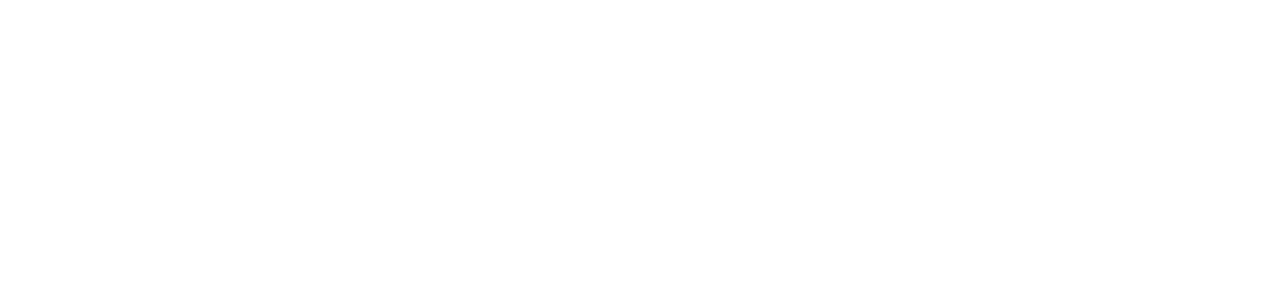
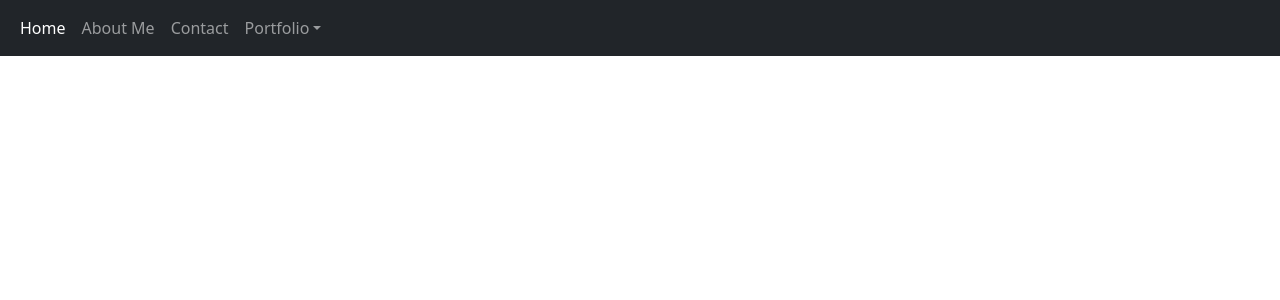
Before and after one commit to omar-94/react-portfolio, a React (Create React App) app: page / in a window 1280 px wide. Shown: the top 300 px of the page. Built offline with nearby package versions, Linux system fonts and the light colour scheme.

Commit message:
navbar rendered

```diff
--- a/src/App.js
+++ b/src/App.js
@@ -1,11 +1,12 @@
 import './App.css';
 import { BrowserRouter as Router, Route } from "react-router-dom";
+import Navbar from './components/Navbar';
 
 
 function App() {
   return (
     <Router basename={process.env.PUBLIC_URL}>
-
+      <Navbar />
     </Router>
   );
 }
--- /dev/null
+++ b/src/components/Navbar.js
@@ -0,0 +1,39 @@
+import React from "react";
+
+const Navbar = () => {
+
+  return (
+    <header>
+        <nav class="navbar fixed-top navbar-expand-lg navbar-dark bg-dark">
+            <div class="container-fluid">
+                <button class="navbar-toggler" type="button" data-bs-toggle="collapse" data-bs-target="#navbarNavDropdown" aria-controls="navbarNavDropdown" aria-expanded="false" aria-label="Toggle navigation">
+                    <span class="navbar-toggler-icon"></span>
+                </button>
+                <div class="collapse navbar-collapse" id="navbarNavDropdown">
+                    <ul class="navbar-nav">
+                        <li class="nav-item">
+                            <a class="nav-link active" aria-current="page" href="#home">Home</a>
+                        </li>
+                        <li class="nav-item">
+                            <a class="nav-link" href="#about-me">About Me</a>
+                        </li>
+                        <li class="nav-item">
+                            <a class="nav-link" href="#contact-me">Contact</a>
+                        </li>
+                        <li class="nav-item dropdown">
+                            <a class="nav-link dropdown-toggle" href="" id="navbarDropdownMenuLink" role="button" data-bs-toggle="dropdown" aria-expanded="false">Portfolio</a>
+                            <ul class="dropdown-menu dropdown-menu-dark" aria-labelledby="navbarDarkDropdownMenuLink">
+                                <li><a class="dropdown-item" href="">Web Development</a></li>
+                                <li><a class="dropdown-item" href="">Graphic Design</a></li>
+                                <li><a class="dropdown-item" href="">Photography</a></li>
+                            </ul>
+                        </li>
+                    </ul>
+                </div>
+            </div>
+        </nav>
+    </header>
+  )
+}
+
+export default Navbar;
```
